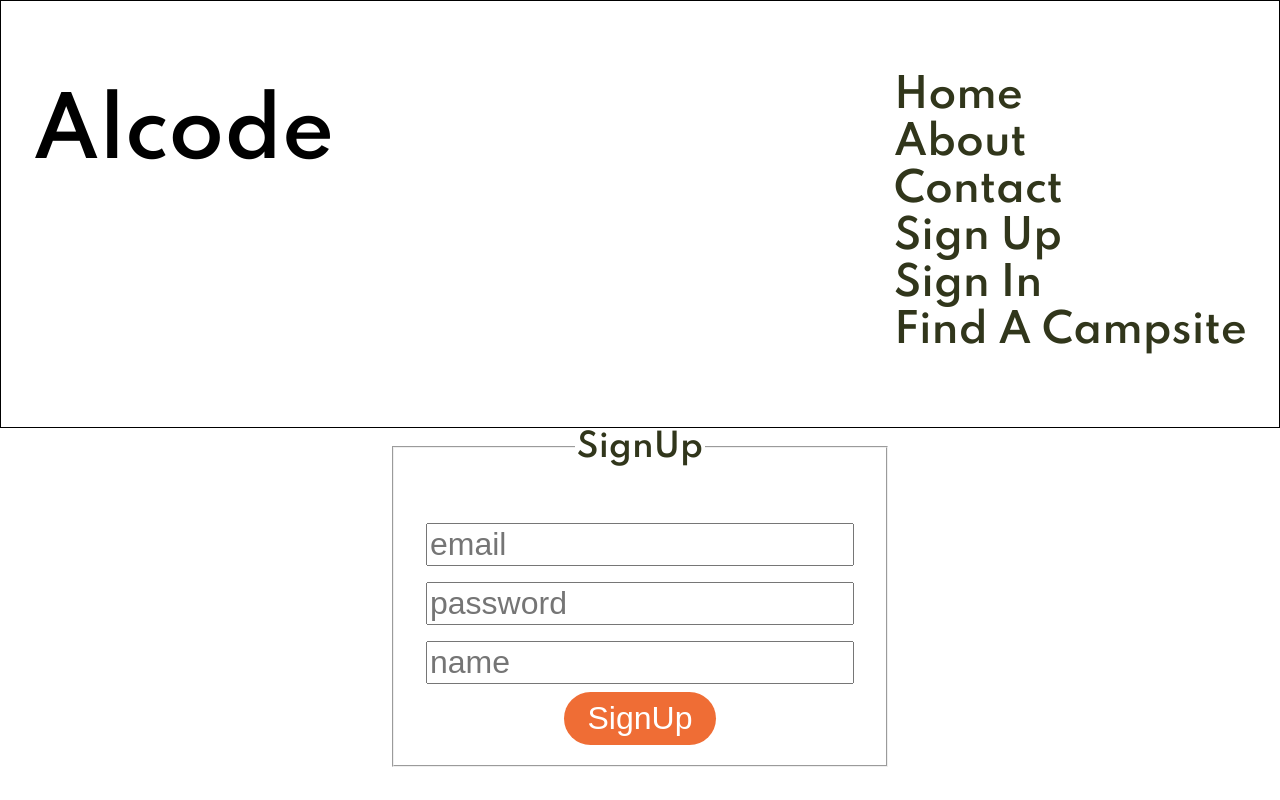
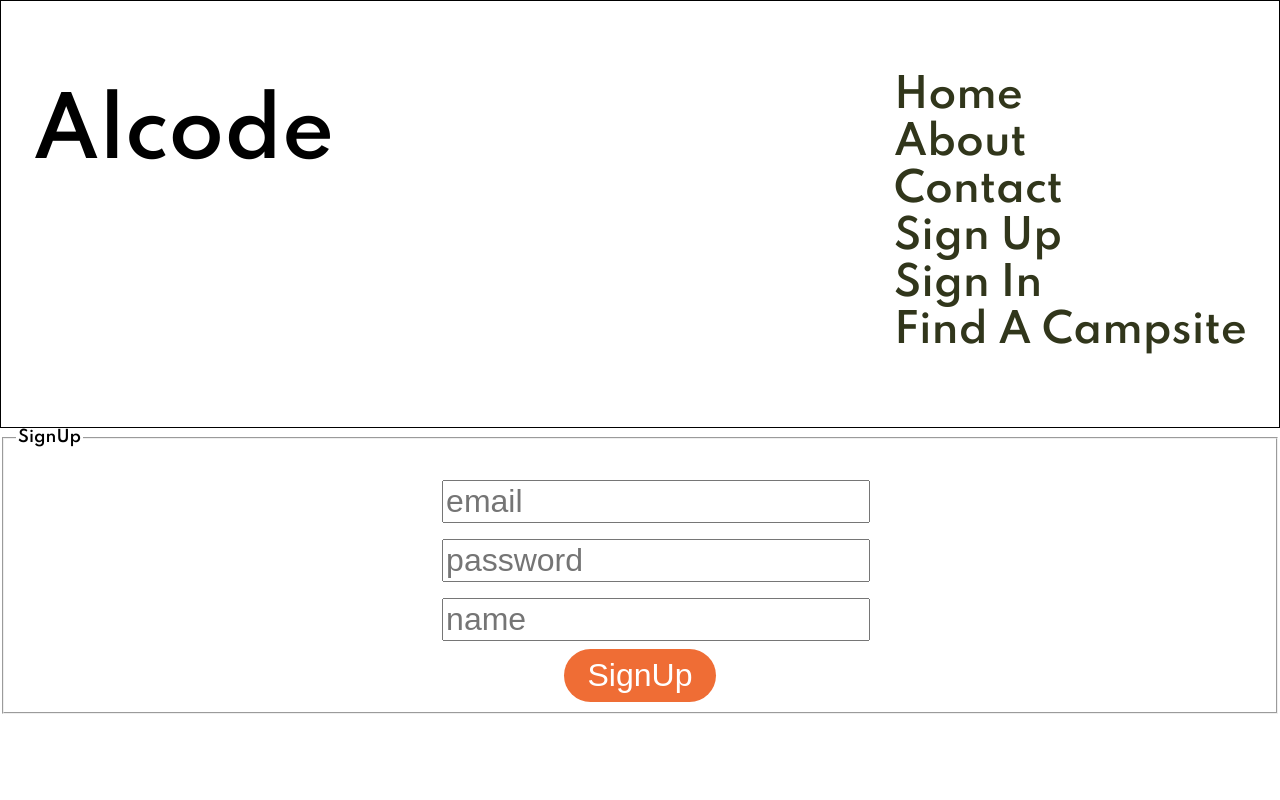
Before and after one commit to Alcode-Campgrounds/alcode-fe, a React (Create React App) app: page /signup in a window 1280 px wide. Built offline with nearby package versions, Linux system fonts and the light colour scheme; a web font is replaced by a local one.

Commit message:
added form functionality and tried to fetch that biscuit

```diff
--- /dev/null
+++ b/src/utils/AuthFetch.jsx
@@ -0,0 +1,20 @@
+
+export const newUserSignUp = async ({ email, password, name }) => {
+
+    const authURL = `${process.env.BACKEND_URL}/auth/signup`;
+
+    const response = await fetch(authURL, {
+        method: 'POST',
+        credentials: 'include',
+        headers: {
+            'Content-type': 'application/json',
+        },
+        body: JSON.stringify(email, password, name),
+        // body: { email, password, name },
+    });
+
+    const data = await response.json();
+
+    return data;
+
+}
--- a/src/views/login/SignUp.jsx
+++ b/src/views/login/SignUp.jsx
@@ -1,17 +1,47 @@
 import React from 'react'
+import { useState } from 'react'
+import { newUserSignUp } from '../../utils/AuthFetch';
 
 export default function SignUp({ user = false }) {
+    const [email, setEmail] = useState('');
+    const [password, setPassword] = useState('');
+    const [name, setName] = useState('');
+
+    const handleSubmitSignUp = async (e) => {
+        e.preventDefault()
+           if(!user) {
+                   const newUser = await newUserSignUp({ email, password, name })
+                   console.log(newUser);
+
+        }
+    }
+
     return (
-
-            <fieldset className='form-main'>
+            <fieldset>
             <legend>{ user ? 'SignIn' : 'SignUp'}</legend>
                 <br />
-                <input type="text" placeholder='email' className='input'/>
-                <input type="text" placeholder='password' className='input'/>
-                { !user && <input type="text" placeholder='name' className='input'/>}
+            <form className='form-main' onSubmit={handleSubmitSignUp}>
+                <label htmlFor="email-input">
+                <input id="email-input"  required  value={email} type="text" placeholder='email' className='input' onChange={({target}) => {
+                    setEmail(target.value);
+                }}/>
+                </label>
+                <label htmlFor="password-input">
+                <input id="password-input" required  value={password} type="text" placeholder='password' className='input' onChange={({target}) => {
+                    setPassword(target.value);
+                }}/>
+                </label>
+
+                { !user &&
+                <label htmlFor="name-input">
+                <input id="name-input" required value={name} type="text" placeholder='name' className='input' onChange={({target}) => {
+                    setName(target.value);
+                }}/>
+                </label>}
                 <br />
                 <button type='submit' className='btn-main'>{ user ? 'SignIn' : 'SignUp'}</button>
                 <br />
+            </form>
             </fieldset>
 
     )
```
